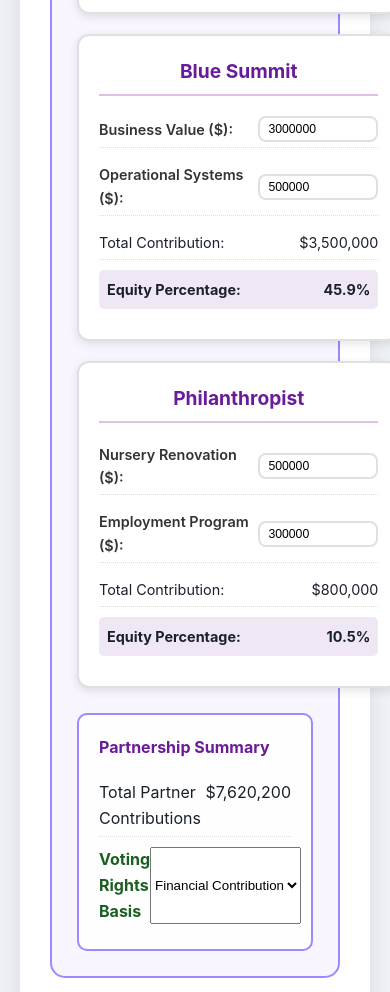
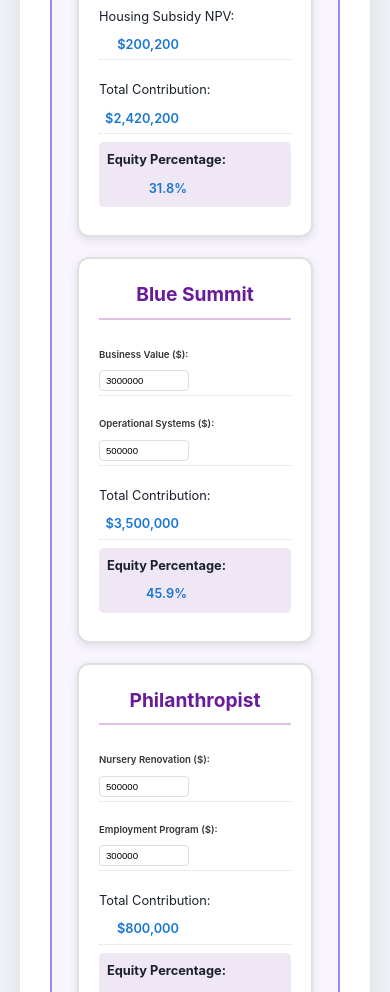
Before and after one commit to Acurioustractor/bcv-property-calculator, a plain HTML site: page index.html in a window 390 px wide. Shown: the part 5696-6688 px from the top of the page. Drawn offline with Linux system fonts and the light colour scheme.

Commit message:
Fix scaling issues in Partner Contributions section

```diff
--- a/script.js
+++ b/script.js
@@ -141,7 +141,10 @@ function updateCalculations() {
     const conservationSize = totalPropertyHa - residenceSize;
     const residenceValue = residenceSize * valuePerHa;
     const conservationValue = conservationSize * valuePerHa;
-    const knightGiftValue = conservationValue;
+
+    // Ensure conservation gift value is reasonable (cap at property purchase price)
+    const maxConservationGift = Math.min(conservationValue, newPropertyPrice * 0.9); // Max 90% of purchase price
+    const knightGiftValue = maxConservationGift;
 
     // Update property portfolio displays
     if (document.getElementById('bcvEquity')) {
@@ -155,12 +158,20 @@ function updateCalculations() {
         document.getElementById('knightConservationGift').textContent = formatCurrencyFull(knightGiftValue);
     }
 
-    // Partner Contribution Calculations
+    // Partner Contribution Calculations with reasonable limits
     const housingSubsidyNPV = housingSubsidy * subsidyYears * 0.77; // Rough NPV with 5% discount
     const nicTotalContribution = bcvEquity + nicOperationalValue;
     const knightTotalContribution = knightGiftValue + housingSubsidyNPV;
-    const blueSummitTotalContribution = blueSummitValue + operationalSystems;
-    const philanthropistTotalContribution = nurseryRenovation + employmentProgram;
+
+    // Cap partner contributions at reasonable levels to prevent UI scaling issues
+    const cappedBlueSummitValue = Math.min(blueSummitValue, 5000000); // Cap at $5M
+    const cappedOperationalSystems = Math.min(operationalSystems, 1000000); // Cap at $1M
+    const blueSummitTotalContribution = cappedBlueSummitValue + cappedOperationalSystems;
+
+    const cappedNurseryRenovation = Math.min(nurseryRenovation, 1000000); // Cap at $1M
+    const cappedEmploymentProgram = Math.min(employmentProgram, 500000); // Cap at $500K
+    const philanthropistTotalContribution = cappedNurseryRenovation + cappedEmploymentProgram;
+
     const totalPartnerContributions = nicTotalContribution + knightTotalContribution + blueSummitTotalContribution + philanthropistTotalContribution;
 
     // Calculate equity percentages
--- a/styles.css
+++ b/styles.css
@@ -254,6 +254,41 @@ input[type="number"]:focus {
     .timeline-grid {
         grid-template-columns: repeat(3, 1fr);
     }
+    .property-cards-grid {
+        grid-template-columns: 1fr;
+    }
+    .partner-grid {
+        grid-template-columns: repeat(auto-fit, minmax(250px, 1fr));
+    }
+    .housing-grid {
+        grid-template-columns: 1fr;
+    }
+}
+
+@media (max-width: 768px) {
+    .results-container {
+        grid-template-columns: 1fr;
+    }
+    .timeline-grid {
+        grid-template-columns: 1fr;
+    }
+    .partner-grid {
+        grid-template-columns: 1fr;
+    }
+    .partner-card {
+        min-height: 240px;
+    }
+    .contribution-item {
+        font-size: 0.8em;
+    }
+    .contribution-item label {
+        min-width: 100px;
+        font-size: 0.75em;
+    }
+    .contribution-item input[type="number"] {
+        width: 90px;
+        font-size: 0.75em;
+    }
 }
 
 /* Property Portfolio Styling */
@@ -292,7 +327,7 @@ input[type="number"]:focus {
 
 .partner-grid {
     display: grid;
-    grid-template-columns: repeat(4, 1fr);
+    grid-template-columns: repeat(auto-fit, minmax(280px, 1fr));
     gap: 20px;
     margin-bottom: 25px;
 }
@@ -303,6 +338,9 @@ input[type="number"]:focus {
     padding: 20px;
     border: 2px solid #e0e0e0;
     box-shadow: 0 3px 10px rgba(0,0,0,0.1);
+    min-height: 280px;
+    display: flex;
+    flex-direction: column;
 }
 
 .partner-card h4 {
@@ -312,16 +350,19 @@ input[type="number"]:focus {
     text-align: center;
     border-bottom: 2px solid #e1bee7;
     padding-bottom: 8px;
+    flex-shrink: 0;
 }
 
 .contribution-item {
     display: flex;
     justify-content: space-between;
     align-items: center;
-    margin: 10px 0;
-    padding: 5px 0;
+    margin: 8px 0;
+    padding: 4px 0;
     border-bottom: 1px dotted #ddd;
-    font-size: 0.9em;
+    font-size: 0.85em;
+    flex-wrap: wrap;
+    gap: 8px;
 }
 
 .contribution-item:last-child {
@@ -330,24 +371,35 @@ input[type="number"]:focus {
     background: rgba(106, 27, 154, 0.1);
     padding: 8px;
     border-radius: 5px;
+    margin-top: auto;
 }
 
 .contribution-item label {
     margin: 0;
     font-weight: 600;
     color: #333;
-    min-width: 140px;
+    min-width: 120px;
+    font-size: 0.8em;
 }
 
 .contribution-item input[type="number"] {
-    width: 120px;
-    padding: 4px 8px;
-    font-size: 0.85em;
+    width: 100px;
+    padding: 4px 6px;
+    font-size: 0.8em;
+    border: 1px solid #ddd;
+    border-radius: 4px;
 }
 
 .contribution-item input[type="range"] {
-    width: 100px;
+    width: 80px;
     margin: 0;
+}
+
+.contribution-item span:last-child {
+    font-weight: 600;
+    color: #1976d2;
+    text-align: right;
+    min-width: 80px;
 }
 
 .partnership-summary {
@@ -360,6 +412,15 @@ input[type="number"]:focus {
 .partnership-summary h4 {
     color: #6a1b9a;
     margin-bottom: 15px;
+}
+
+.partnership-summary select {
+    padding: 8px 12px;
+    border: 2px solid #9c88ff;
+    border-radius: 6px;
+    background: white;
+    color: #6a1b9a;
+    font-weight: 600;
 }
 
 /* Worker Housing Styling */
@@ -417,7 +478,7 @@ input[type="number"]:focus {
         grid-template-columns: 1fr;
     }
     .partner-grid {
-        grid-template-columns: 1fr 1fr;
+        grid-template-columns: repeat(auto-fit, minmax(250px, 1fr));
     }
     .housing-grid {
         grid-template-columns: 1fr;
@@ -434,4 +495,18 @@ input[type="number"]:focus {
     .partner-grid {
         grid-template-columns: 1fr;
     }
+    .partner-card {
+        min-height: 240px;
+    }
+    .contribution-item {
+        font-size: 0.8em;
+    }
+    .contribution-item label {
+        min-width: 100px;
+        font-size: 0.75em;
+    }
+    .contribution-item input[type="number"] {
+        width: 90px;
+        font-size: 0.75em;
+    }
 }
```
